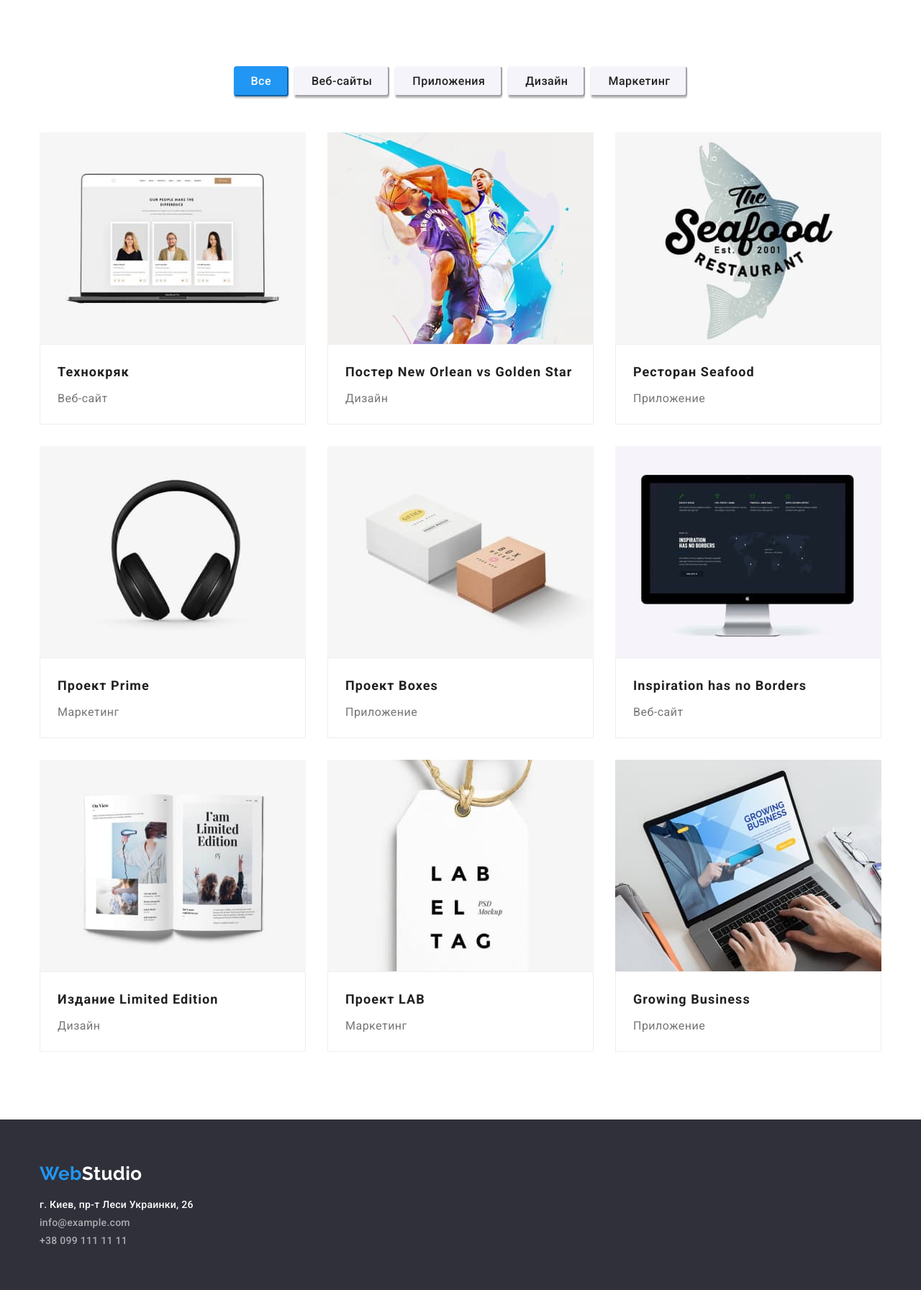
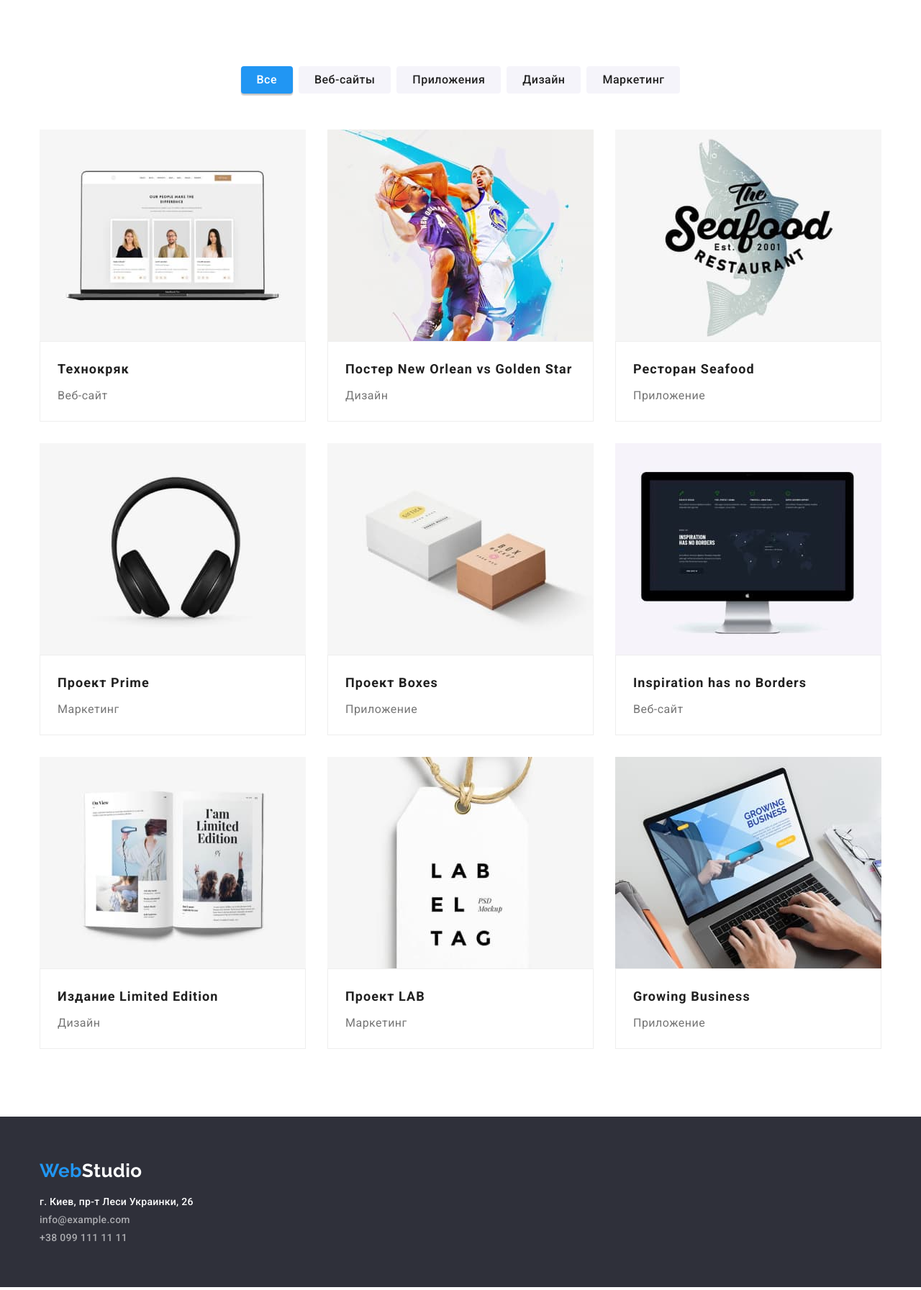
Before and after one commit to Fadeev2000/goit-markup-hw-03, a plain HTML site: page portfolio.html in a window 1280 px wide. Shown: the part 83-1876 px from the top of the page at 72% size. Drawn offline with Linux system fonts and the light colour scheme.

Commit message:
Исправляет паддинги в футере и герое и делает тень на кнопках при ховере

```diff
--- a/css/style.css
+++ b/css/style.css
@@ -154,18 +154,18 @@ img {
 }
 
 /* Main */
-.hero-bg-color,
-.footer-bg-color {
+.hero-bg-color {
+  padding-top: 200px;
+  padding-bottom: 200px;
   background-color: var(--accent-bg-color);
 }
 
 .hero-bg-color .container {
   display: flex;
   flex-direction: column;
+  justify-content: center;
   align-items: center;
   min-height: 600px;
-  padding-top: 200px;
-  padding-bottom: 200px;
 }
 
 .hero-title {
@@ -277,9 +277,7 @@ img {
   font-style: normal;
   letter-spacing: 0.03em;
   padding: 6px 22px;
-  border-color: var(--accent-color-text);
-  box-shadow: 0px 3px 1px rgba(0, 0, 0, 0.1), 0px 1px 2px rgba(0, 0, 0, 0.08),
-    0px 2px 2px rgba(0, 0, 0, 0.12);
+  border-width: 0;
   border-radius: 4px;
   cursor: pointer;
 }
@@ -287,7 +285,6 @@ img {
 .button.not-active {
   color: var(--add-color-text);
   background-color: var(--add-bg-color);
-  border-color: var(--add-bg-color);
 }
 
 .button.active,
@@ -296,6 +293,8 @@ img {
   color: var(--main-bg-color);
   background-color: var(--accent-color-text);
   border-color: var(--accent-color-text);
+  box-shadow: 0px 3px 1px rgba(0, 0, 0, 0.1), 0px 1px 2px rgba(0, 0, 0, 0.08),
+    0px 2px 2px rgba(0, 0, 0, 0.12);
 }
 
 .portfolio-title {
@@ -343,9 +342,10 @@ img {
 }
 
 /* Footer */
-.footer-bg-color .container {
+.footer-bg-color {
   padding-top: 60px;
   padding-bottom: 60px;
+  background-color: var(--accent-bg-color);
 }
 
 .logo-footer {
```
